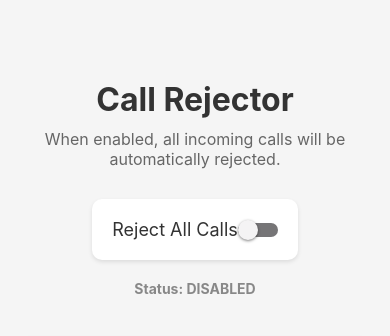
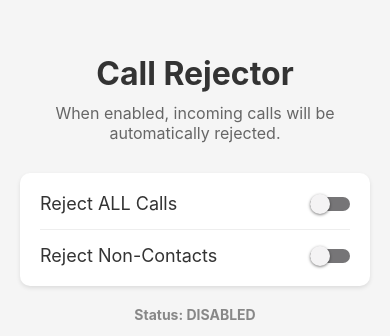
Before and after one commit to Proveyron/tncvai, a React Native app: screen / in a window 390 px wide. Shown: the part 183-519 px from the top of the page. Built offline with nearby package versions, Linux system fonts and the light colour scheme.

Commit message:
feat: add logic to reject calls from unknown numbers (not in contacts)

```diff
--- a/App.tsx
+++ b/App.tsx
@@ -9,6 +9,7 @@ import {
   NativeModules,
   Alert,
   Platform,
+  PermissionsAndroid,
 } from 'react-native';
 import Slider from '@react-native-community/slider';
 
@@ -16,12 +17,16 @@ const {CallScreening} = NativeModules;
 
 function App(): React.JSX.Element {
   const [isEnabled, setIsEnabled] = useState(false);
+  const [isNonContactsEnabled, setIsNonContactsEnabled] = useState(false);
   const [dimIntensity, setDimIntensity] = useState(0);
 
   useEffect(() => {
     if (Platform.OS === 'android') {
       CallScreening.isRejectionEnabled().then((enabled: boolean) => {
         setIsEnabled(enabled);
+      });
+      CallScreening.isRejectNonContactsEnabled().then((enabled: boolean) => {
+        setIsNonContactsEnabled(enabled);
       });
     }
   }, []);
@@ -56,6 +61,55 @@ function App(): React.JSX.Element {
     }
   };
 
+  const toggleNonContactsSwitch = async () => {
+    if (Platform.OS !== 'android') {
+      Alert.alert('Not Supported', 'This app only works on Android.');
+      return;
+    }
+
+    const newValue = !isNonContactsEnabled;
+
+    if (newValue) {
+      try {
+        const roleGranted = await CallScreening.requestRole();
+        if (!roleGranted) {
+          Alert.alert(
+            'Permission Required',
+            'You must set this app as the default Call Screening app to reject calls.',
+          );
+          return;
+        }
+
+        const contactsGranted = await PermissionsAndroid.request(
+          PermissionsAndroid.PERMISSIONS.READ_CONTACTS,
+          {
+            title: 'Contacts Permission',
+            message: 'This app needs access to your contacts to know who not to reject.',
+            buttonNeutral: 'Ask Me Later',
+            buttonNegative: 'Cancel',
+            buttonPositive: 'OK',
+          },
+        );
+
+        if (contactsGranted === PermissionsAndroid.RESULTS.GRANTED) {
+          CallScreening.toggleRejectNonContacts(true);
+          setIsNonContactsEnabled(true);
+        } else {
+          Alert.alert(
+            'Permission Required',
+            'Contacts permission is required to identify known numbers.',
+          );
+        }
+      } catch (error) {
+        console.error(error);
+        Alert.alert('Error', 'An error occurred while requesting permissions.');
+      }
+    } else {
+      CallScreening.toggleRejectNonContacts(false);
+      setIsNonContactsEnabled(false);
+    }
+  };
+
   return (
     <>
       <SafeAreaView style={styles.container}>
@@ -63,10 +117,12 @@ function App(): React.JSX.Element {
         <View style={styles.content}>
           <Text style={styles.title}>Call Rejector</Text>
           <Text style={styles.description}>
-            When enabled, all incoming calls will be automatically rejected.
+            When enabled, incoming calls will be automatically rejected.
           </Text>
+
           <View style={styles.switchContainer}>
-            <Text style={styles.label}>Reject All Calls</Text>
+            <View style={styles.switchRow}>
+              <Text style={styles.label}>Reject ALL Calls</Text>
               <Switch
                 trackColor={{false: '#767577', true: '#81b0ff'}}
                 thumbColor={isEnabled ? '#f5dd4b' : '#f4f3f4'}
@@ -75,8 +131,21 @@ function App(): React.JSX.Element {
                 value={isEnabled}
               />
             </View>
+            <View style={styles.divider} />
+            <View style={styles.switchRow}>
+              <Text style={styles.label}>Reject Non-Contacts</Text>
+              <Switch
+                trackColor={{false: '#767577', true: '#81b0ff'}}
+                thumbColor={isNonContactsEnabled ? '#f5dd4b' : '#f4f3f4'}
+                ios_backgroundColor="#3e3e3e"
+                onValueChange={toggleNonContactsSwitch}
+                value={isNonContactsEnabled}
+              />
+            </View>
+          </View>
+
           <Text style={styles.status}>
-            Status: {isEnabled ? 'ENABLED' : 'DISABLED'}
+            Status: {isEnabled ? 'BLOCKING ALL' : isNonContactsEnabled ? 'BLOCKING UNKNOWN' : 'DISABLED'}
           </Text>
 
           <View style={styles.sliderContainer}>
@@ -129,8 +198,7 @@ const styles = StyleSheet.create({
     color: '#666',
   },
   switchContainer: {
-    flexDirection: 'row',
-    alignItems: 'center',
+    width: '100%',
     backgroundColor: '#fff',
     padding: 20,
     borderRadius: 10,
@@ -139,6 +207,16 @@ const styles = StyleSheet.create({
     shadowOffset: {width: 0, height: 2},
     shadowOpacity: 0.1,
     shadowRadius: 4,
+  },
+  switchRow: {
+    flexDirection: 'row',
+    justifyContent: 'space-between',
+    alignItems: 'center',
+  },
+  divider: {
+    height: 1,
+    backgroundColor: '#eee',
+    marginVertical: 15,
   },
   sliderContainer: {
     marginTop: 40,
--- a/package.json
+++ b/package.json
@@ -4,6 +4,7 @@
   "private": true,
   "scripts": {
     "android": "react-native run-android",
+    "android:release": "react-native run-android --mode=release",
     "ios": "react-native run-ios",
     "lint": "eslint .",
     "start": "react-native start",
```
Also changed, not shown: 3 other files (tests, documents, lock files or other folders). Lines whose indentation alone changed are shown as unchanged.
